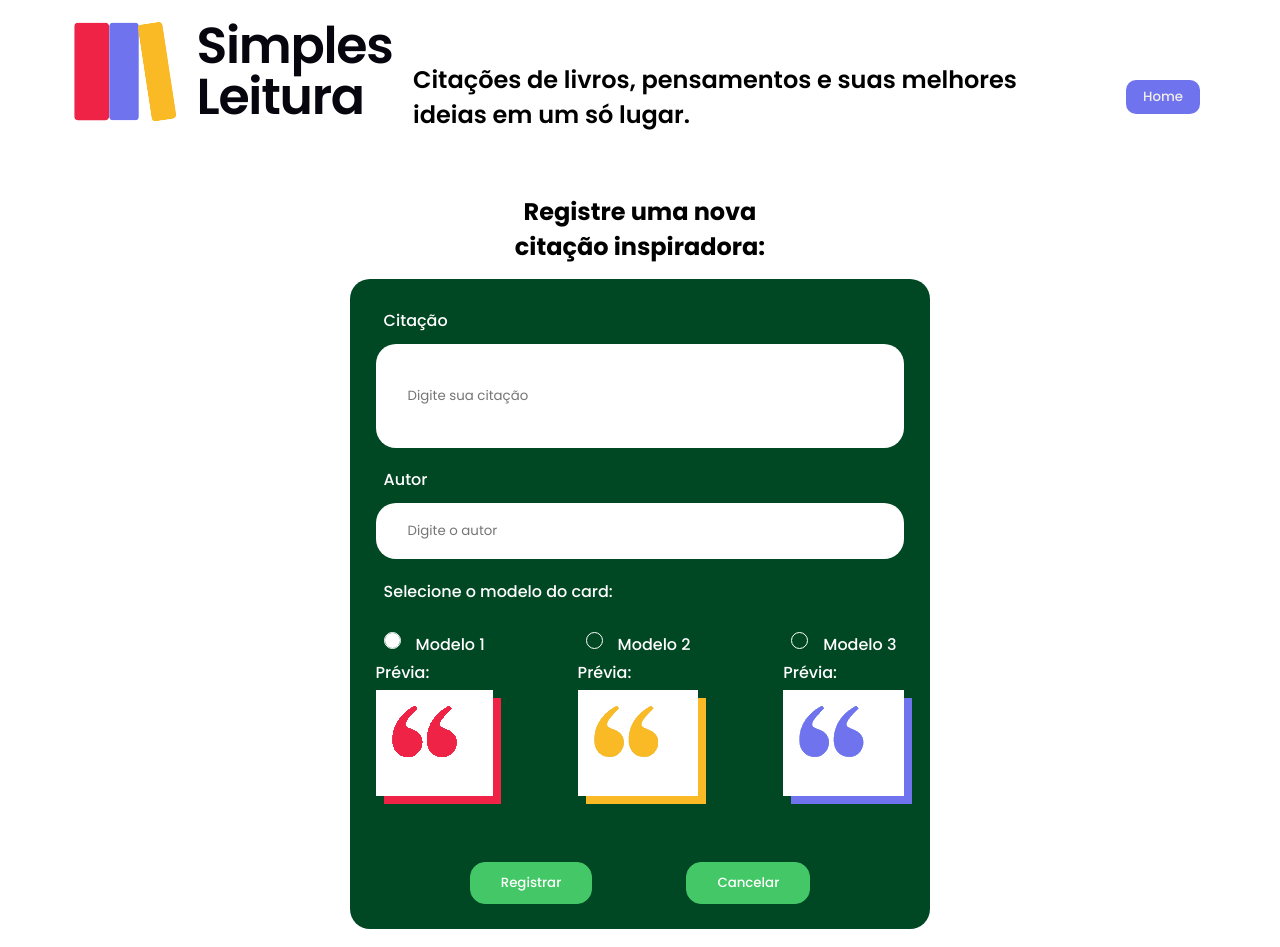
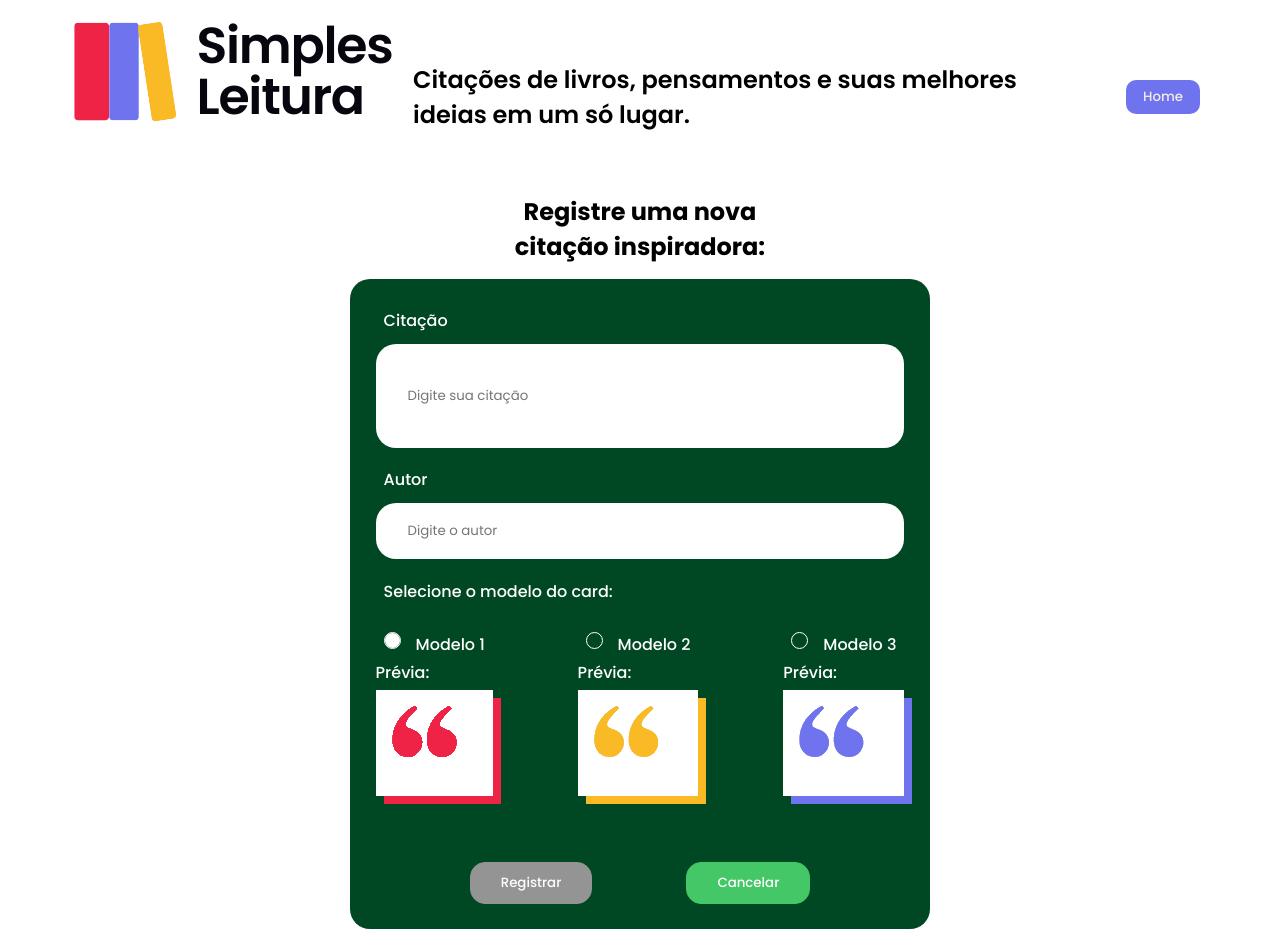
Before and after one commit to andretassis/simples-leitura, an Angular app: page /criar-citacao in a window 1280 px wide. Shown: the top 947 px of the page. Built offline with nearby package versions, Linux system fonts and the light colour scheme.

Commit message:
desabilitar o botao até que os campos sejam preenchidos corretamente

```diff
--- a/src/app/componentes/citacoes/criar-citacao/criar-citacao.component.css
+++ b/src/app/componentes/citacoes/criar-citacao/criar-citacao.component.css
@@ -150,6 +150,18 @@ input[type='radio']:checked+.custom-radio span {
 	top: 1px;
 }
 
+.botao-desabilitado {
+  background-color: #949494;
+	border-radius: 15px;
+  border: 1px solid #949494;
+	display: inline-block;
+	color:#ffffff;
+	padding: 10px 30px;
+	text-decoration: none;
+  font-weight: 500;
+  transition: 0.1 ease;
+}
+
 .mensagem-erro {
   color: #ef2346;
   padding-left: 30px;
--- a/src/app/componentes/citacoes/criar-citacao/criar-citacao.component.html
+++ b/src/app/componentes/citacoes/criar-citacao/criar-citacao.component.html
@@ -124,7 +124,12 @@
       </div>
 
       <div class="container-botao">
-        <button (click)="criarCitacao()" class="botao">Registrar</button>
+        <button
+          (click)="criarCitacao()"
+          [disabled]="!formulario.valid"
+          [ngClass]="habilitarBotao()"
+          >Registrar
+        </button>
         <button (click)="cancelar()" class="botao">Cancelar</button>
       </div>
 
--- a/src/app/componentes/citacoes/criar-citacao/criar-citacao.component.ts
+++ b/src/app/componentes/citacoes/criar-citacao/criar-citacao.component.ts
@@ -45,4 +45,12 @@ export class CriarCitacaoComponent implements OnInit {
     cancelar() {
       this.router.navigate(['/meu-mural'])
     }
+
+    habilitarBotao(): string {
+      if(this.formulario.valid) {
+        return 'botao'
+      } else {
+        return 'botao-desabilitado'
+      }
+    }
 }
--- a/src/app/componentes/citacoes/editar-citacao/editar-citacao.component.html
+++ b/src/app/componentes/citacoes/editar-citacao/editar-citacao.component.html
@@ -115,7 +115,11 @@
       </div>
 
       <div class="container-botao">
-        <button (click)="editarCitacao()" class="botao">Registrar</button>
+        <button
+          (click)="editarCitacao()"
+          class="botao"
+          >Editar
+        </button>
         <button (click)="cancelar()" class="botao">Cancelar</button>
       </div>
 
--- a/src/app/componentes/citacoes/editar-citacao/editar-citacao.component.ts
+++ b/src/app/componentes/citacoes/editar-citacao/editar-citacao.component.ts
@@ -36,7 +36,6 @@ export class EditarCitacaoComponent implements OnInit {
       }
     )}
 
-
   cancelar() {
     this.router.navigate(['/meu-mural'])
   }
```
Also changed, not shown: src/styles.css (line endings or trailing spaces).
